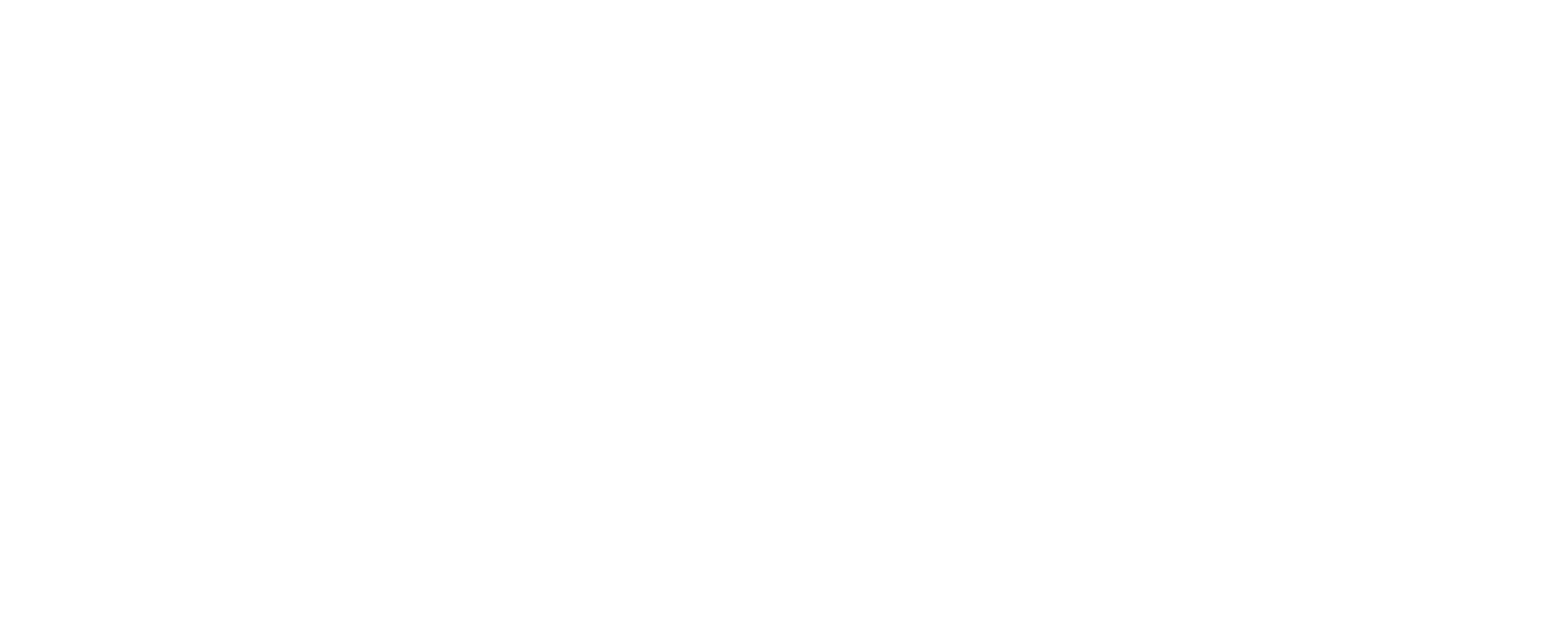
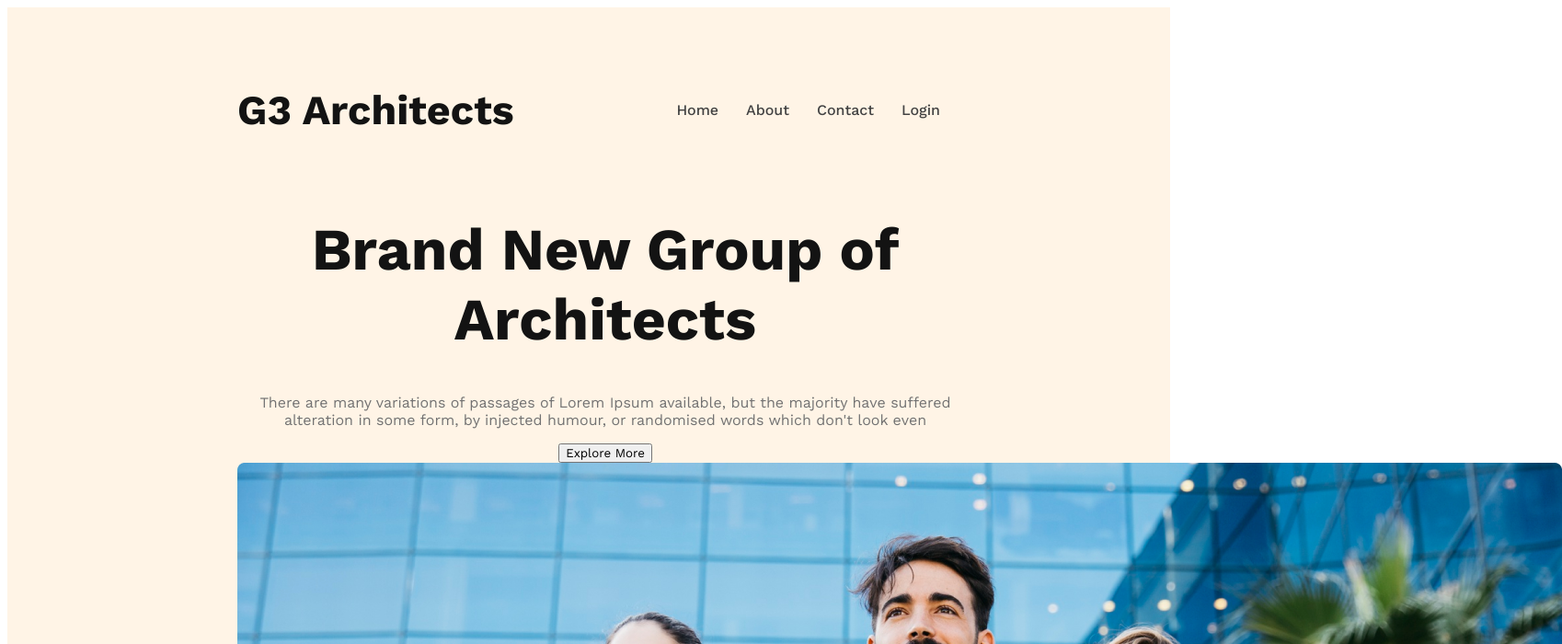
Before and after one commit to SiamIslamSagor/my-g3-architects-resources, a plain HTML site: page index.html in a window 1280 px wide. Shown: the top 700 px of the page at 92% size, 1698 px wide, since content can reach past the window. Drawn offline with nearby package versions, Linux system fonts and the light colour scheme.

Commit message:
added banner content

```diff
--- a/index.html
+++ b/index.html
@@ -1,12 +1,45 @@
 <!DOCTYPE html>
 <html lang="en">
+
 <head>
     <meta charset="UTF-8">
     <meta name="viewport" content="width=device-width, initial-scale=1.0">
     <title>G3 Architect</title>
     <link rel="stylesheet" href="styles/architecr.css">
 </head>
+
 <body>
+    <header>
+        <nav>
+            <h3 class="nav-title">G3 Architects</h3>
+            <ul>
+                <li><a href="">Home</a></li>
+                <li><a href="">About</a></li>
+                <li><a href="">Contact</a></li>
+                <li><a href="">Login</a></li>
+            </ul>
+        </nav>
 
+        <div class="banner">
+            <div class="banner-content">
+                <h1 class="banner-title">Brand New Group of Architects</h1>
+                <p class="banner-p">
+                    There are many variations of passages of Lorem Ipsum available, but the majority have suffered
+                    alteration in some form, by injected humour, or randomised words which don't look even
+                </p>
+                <button class="btn-all">Explore More</button>
+            </div>
+            <img src="images/banner.png" alt="">
+        </div>
+    </header>
+
+    <main>
+
+    </main>
+
+    <footer>
+
+    </footer>
 </body>
+
 </html>
--- a/styles/architecr.css
+++ b/styles/architecr.css
@@ -0,0 +1,62 @@
+/* work sans font from google font */
+@import url('https://fonts.googleapis.com/css2?family=Work+Sans:wght@400;500;600;700;800&display=swap');
+
+/* shared styles */
+* {
+    font-family: 'Work Sans', sans-serif;
+}
+
+.btn-all {
+
+}
+
+/* header styles start  */
+header {
+    background: rgba(255, 144, 14, 0.10);
+    padding: 40px 250px;
+}
+
+nav {
+    display: flex;
+    justify-content: space-between;
+    align-items: center;
+}
+
+.nav-title {
+    font-size: 2.8rem;
+    font-weight: 700;
+    color: #131313;
+}
+
+nav > ul {
+    display: flex;
+}
+
+nav li {
+    list-style: none;
+    margin-left: 30px;
+    font-weight: 500;
+    font-size: 1rem;
+}
+
+nav li a {
+    text-decoration: none;
+    color: #424242;
+}
+
+/* banner styles */
+.banner-content {
+    min-width: 800px;
+    text-align: center;
+    margin: 0 auto;
+}
+
+.banner-title {
+    font-size: 4rem;
+    font-weight: 700;
+    color: #131313;
+}
+
+.banner-p {
+    color: #727272;
+}
```
